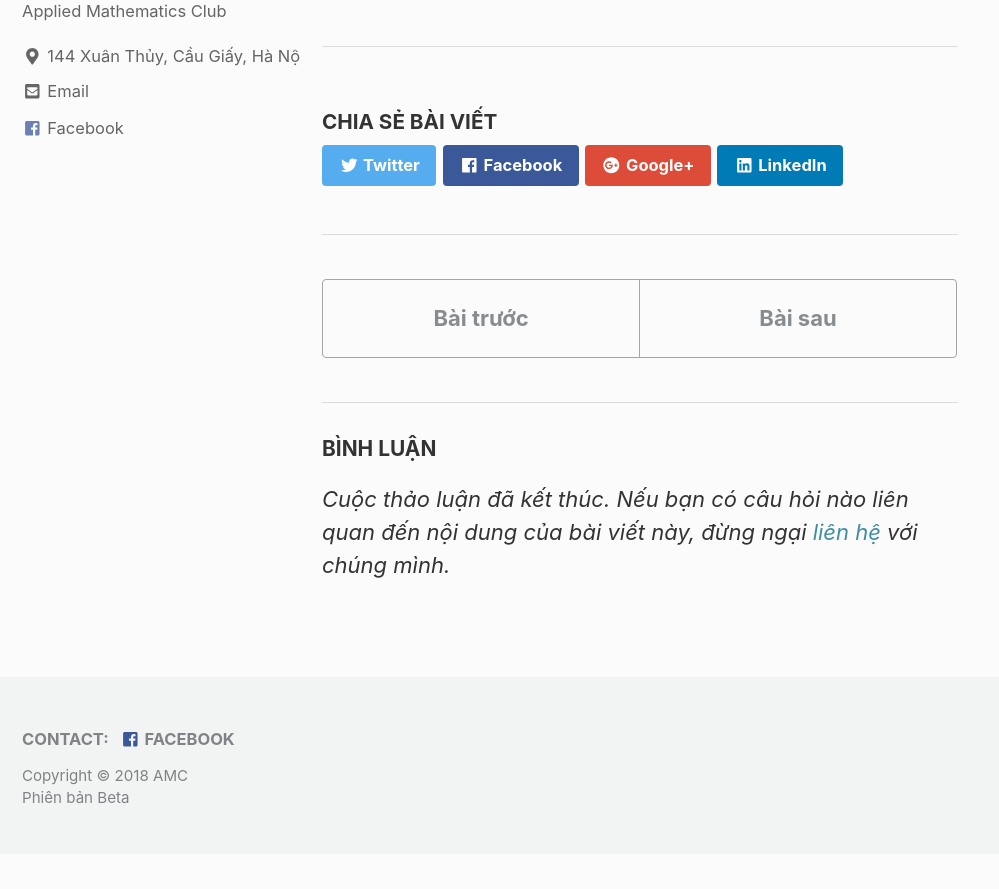
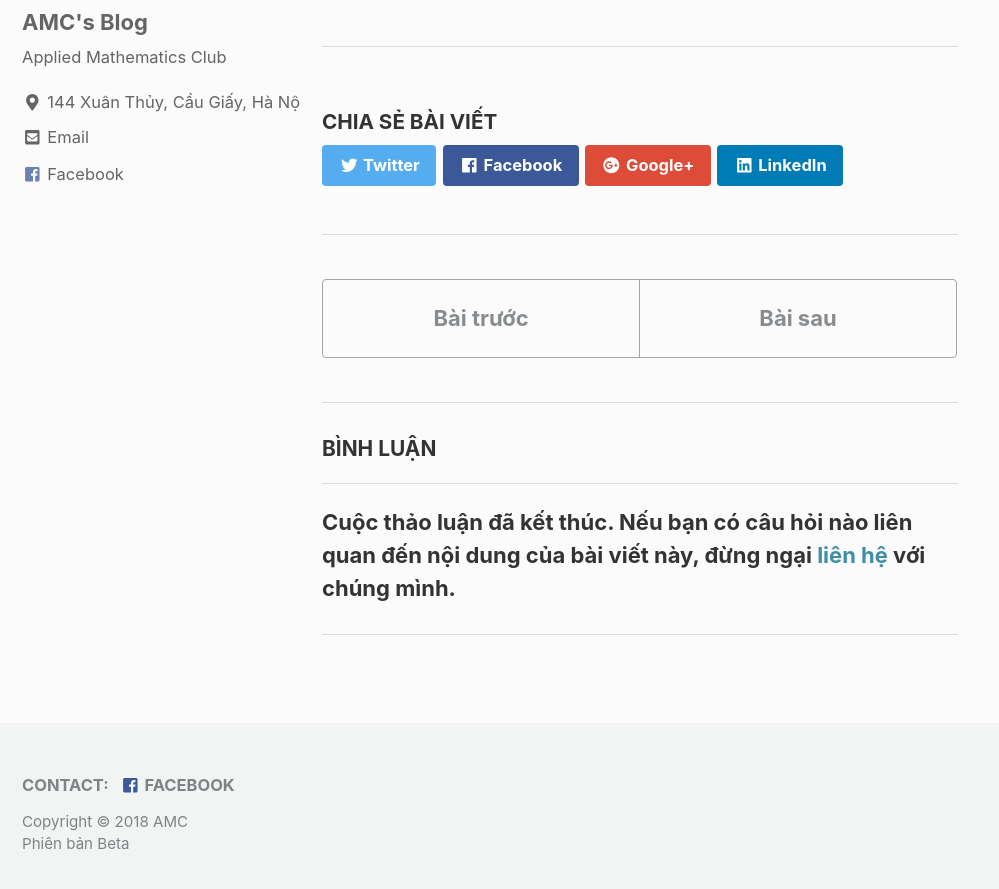
Before and after one commit to amcblog/testvon.github.io, a Jekyll site: the page built from _posts/apply/2018-02-11-test-apply-1.md, in a window 1280 px wide and 900 px high, scrolled down 410 px. Shown: the top 889 px of the window, without its empty margins (0-999 px from the left). Built offline with Jekyll 4.4.1, drawn with Linux system fonts in a browser that asks for light colours; nearby versions of some CDN libraries; before the commit the page ends 1264 px from its top, so only the background shows below that.

Commit message:
Update comments.html

```diff
--- a/_includes/comments.html
+++ b/_includes/comments.html
@@ -121,7 +121,7 @@
       </div>
       <!-- End new comment form -->
       {% else %}
-        <p><em>Cuộc thảo luận đã kết thúc. Nếu bạn có câu hỏi nào liên quan đến nội dung của bài viết này, đừng ngại <a href="/about/" style="text-decoration: none">liên hệ</a> với chúng mình.</em></p>
+        <hr><p><strong>Cuộc thảo luận đã kết thúc. Nếu bạn có câu hỏi nào liên quan đến nội dung của bài viết này, đừng ngại <a href="/about/" style="text-decoration: none">liên hệ</a> với chúng mình.</strong></p><hr>
       {% endunless %}
     {% endif %}
   </section>
```
